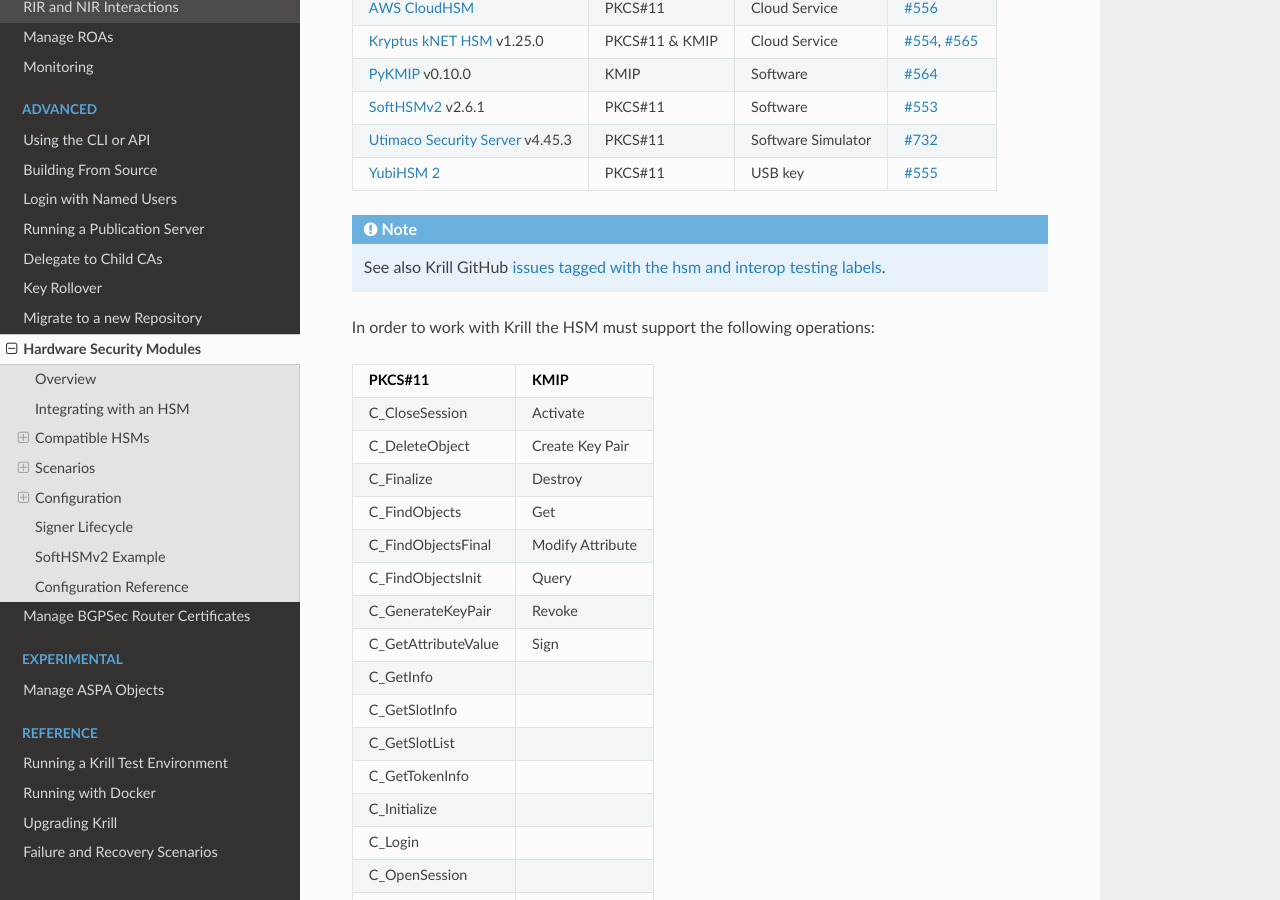
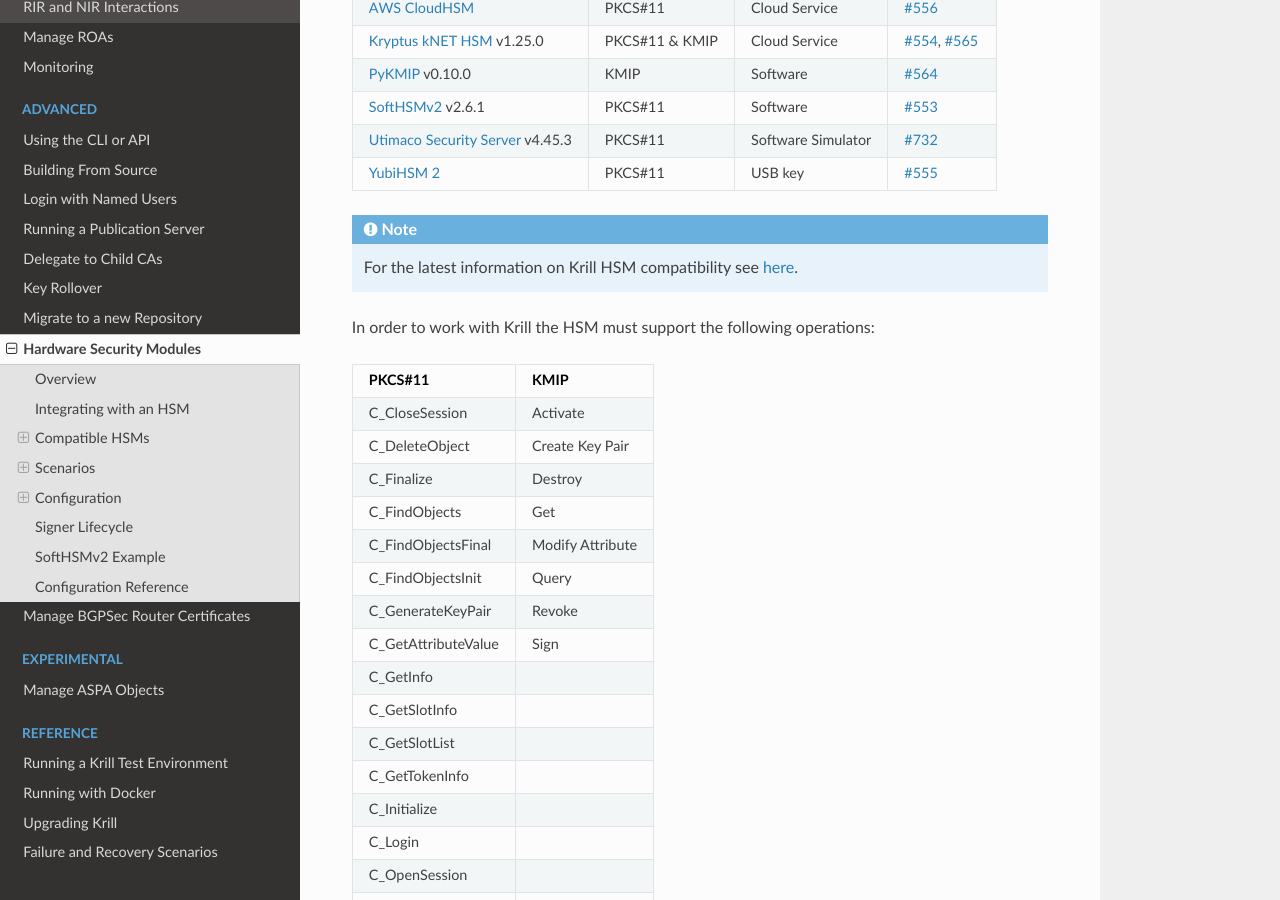
Before and after one commit to NLnetLabs/krill-manual, a Sphinx documentation site: the page built from source/hsm.rst, in a window 1280 px wide and 900 px high, scrolled down 1622 px. Built offline with Sphinx 7.4.7 and the Read the Docs theme 2.0.0, drawn with Linux system fonts in a browser that asks for light colours; the version number could not be read and is left out.

Commit message:
Is this better?

```diff
--- a/source/hsm.rst
+++ b/source/hsm.rst
@@ -95,8 +95,8 @@
 `YubiHSM 2`_                         PKCS#11            USB key              `#555`_
 ==================================   ================   ==================   ============
 
-.. Note:: See also Krill GitHub `issues tagged with the hsm and
-          interop testing labels <https://github.com/NLnetLabs/krill/issues?q=label%3A%22interop+testing%22+label%3A%22hsm%22>`_.
+.. Note:: For the latest information on Krill HSM compatibility
+          see `here <https://github.com/NLnetLabs/krill/issues?q=label%3A%22interop+testing%22+label%3A%22hsm%22>`_.
 
 .. _AWS CloudHSM: https://aws.amazon.com/cloudhsm/
 .. _Kryptus kNET HSM: https://www.kryptus.com/knet/
```
